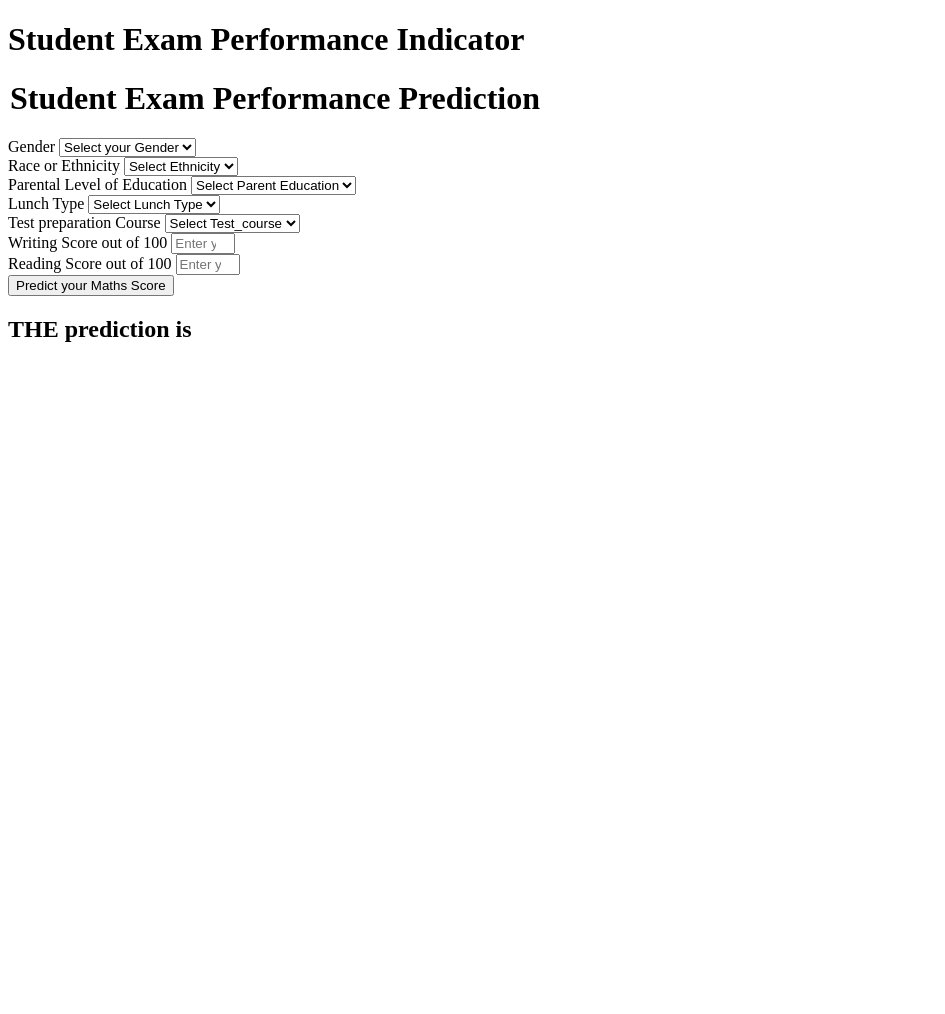
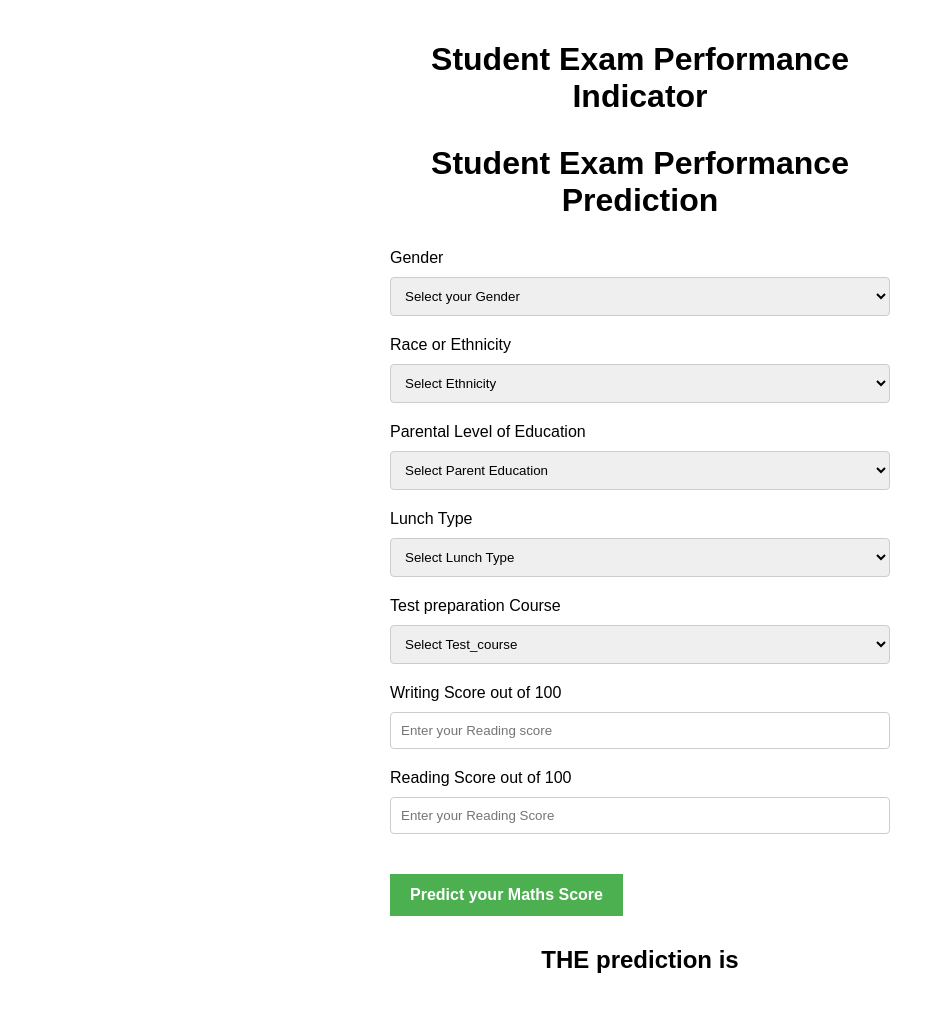
Before and after one commit to lokesh-devel-oper/Student_Performance_ML_Project, a Flask app: page /predictdata in a window 1280 px wide. Shown: the whole page, without its empty margins (0-945 px from the left). Before the commit the page ends 342 px from the top, so only its background shows below. Run offline with Flask 2, Linux system fonts and the light colour scheme.

Commit message:
added styles

```diff
--- /dev/null
+++ b/static/style.css
@@ -0,0 +1,78 @@
+/* Global Styles */
+
+body {
+    font-family: Arial, sans-serif;
+    margin: 0;
+    padding: 0;
+  }
+
+  h1, h2 {
+    text-align: center;
+  }
+
+  .form-control {
+    border: 1px solid #ccc;
+    border-radius: 4px;
+    box-sizing: border-box;
+    padding: 10px;
+    width: 100%;
+  }
+
+  .btn {
+    background-color: #4CAF50;
+    border: none;
+    color: white;
+    cursor: pointer;
+    font-size: 16px;
+    font-weight: bold;
+    padding: 12px 20px;
+    text-align: center;
+    text-decoration: none;
+  }
+
+  .btn:hover {
+    background-color: #3e8e41;
+  }
+
+  /* Login Form Styles */
+
+  .login {
+    width: 100%;
+    max-width: 500px;
+    margin: auto;
+    padding: 20px;
+  }
+
+  .login h1 {
+    margin-bottom: 30px;
+  }
+
+  .login label {
+    display: block;
+    margin-bottom: 10px;
+  }
+
+  .login select, .login input[type=number] {
+    margin-bottom: 20px;
+  }
+
+  .login input[type=submit] {
+    margin-top: 20px;
+  }
+
+  .login h2 {
+    margin-top: 30px;
+  }
+
+  .placeholder {
+    color: #888;
+  }
+
+  /* Media Query */
+
+  @media (max-width: 768px) {
+    .login {
+      max-width: 100%;
+      padding: 10px;
+    }
+  }
--- a/templates/home.html
+++ b/templates/home.html
@@ -5,6 +5,7 @@
     <meta http-equiv="X-UA-Compatible" content="IE=edge">
     <meta name="viewport" content="width=device-width, initial-scale=1.0">
     <title>ML Home</title>
+    <link rel="stylesheet" href="{{ url_for('static', filename='style.css') }}">
 </head>
 <body>
     <div class="login">
```
